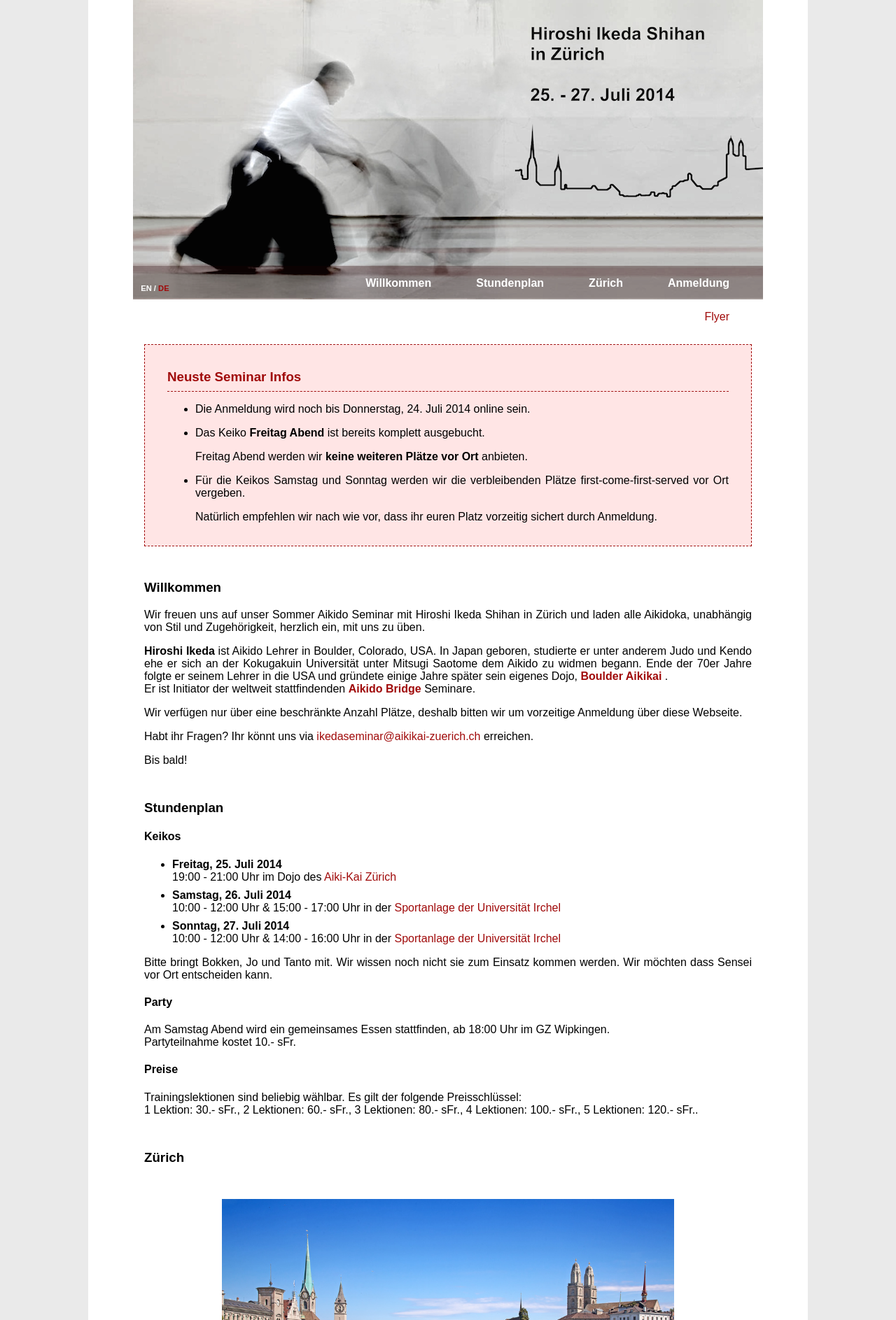
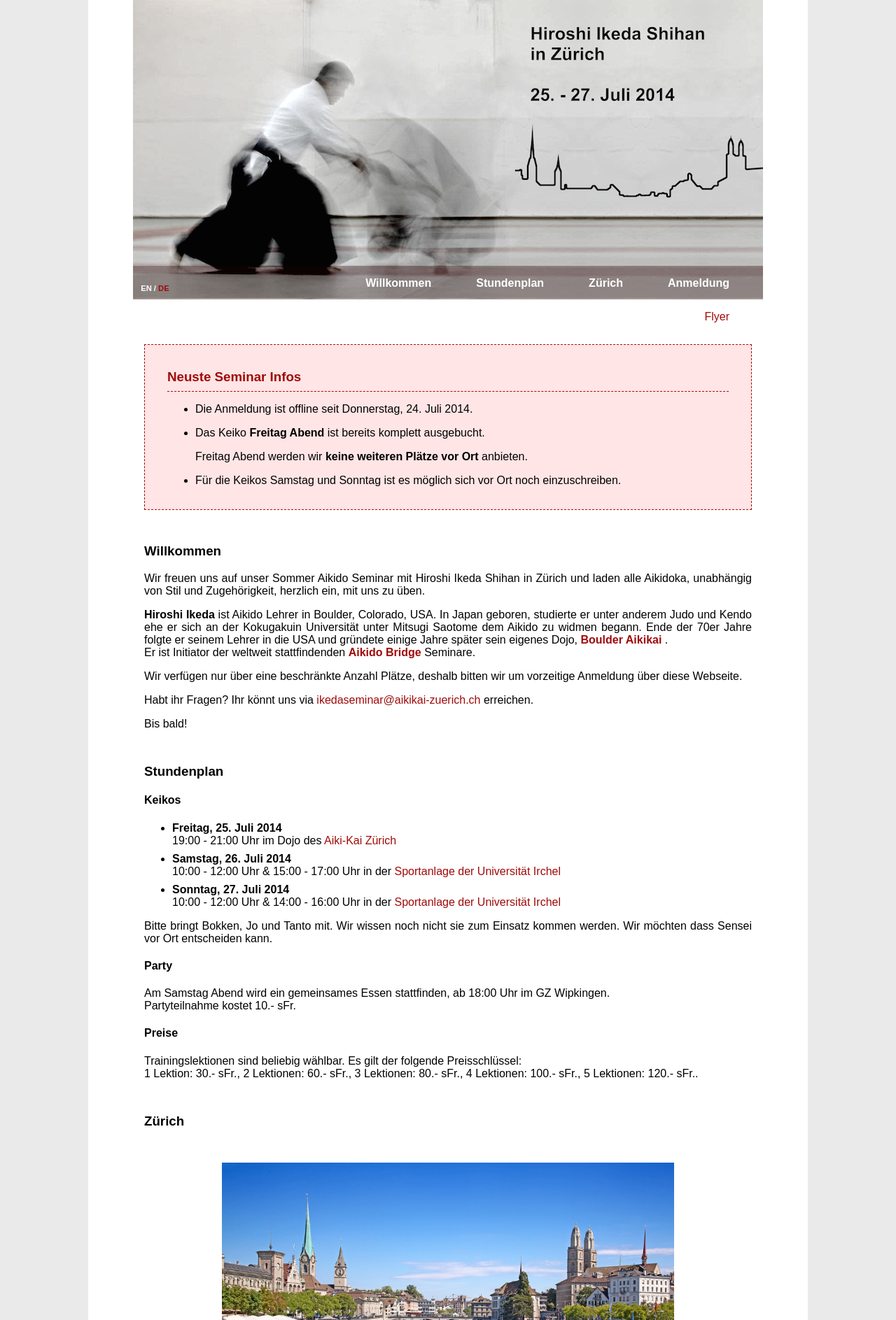
Before and after one commit to michigraber/associationmanager, a Django app: page /de/ in a window 1280 px wide. Shown: the part 33-1920 px from the top of the page at 70% size. Run offline with Django 3.2, Linux system fonts and the light colour scheme; parts of the project's set-up code (start-up, migrations or seed data) failed here and were passed over; some libraries are stand-ins or nearby versions.

Commit message:
lastest info update

```diff
--- a/ikedaseminar/templates/welcome.html
+++ b/ikedaseminar/templates/welcome.html
@@ -9,15 +9,14 @@
     <h3>Neuste Seminar Infos</h3>
     <ul>
         <li>
-        <p>Die Anmeldung wird noch bis Donnerstag, 24. Juli 2014 online sein.<p>
+        <p>Die Anmeldung ist offline seit Donnerstag, 24. Juli 2014.<p>
         </li>
         <li>
         <p>Das Keiko <strong>Freitag Abend</strong> ist bereits komplett ausgebucht.</p>
         <p>Freitag Abend werden wir <strong>keine weiteren Pl&auml;tze vor Ort</strong> anbieten.</p>
         </li>
         <li>
-        <p>F&uuml;r die Keikos Samstag und Sonntag werden wir die verbleibenden Pl&auml;tze first-come-first-served vor Ort vergeben.</p>
-        <p>Nat&uuml;rlich empfehlen wir nach wie vor, dass ihr euren Platz vorzeitig sichert durch Anmeldung.</p>
+        <p>F&uuml;r die Keikos Samstag und Sonntag ist es m&ouml;glich sich vor Ort noch einzuschreiben.</p>
         </li>
     </ul>
 </div>
@@ -97,7 +96,7 @@ Lektionen: 100.- sFr., 5 Lektionen: 120.- sFr..</br>
 <h4>Adressen zum Seminar</h4>
 <p>
 <h5><a id='AikiKai' href='http://www.aikikai-zuerich.ch'>Aiki-Kai Z&uuml;rich</a></h5>
-Hardturmstrasse 168<br>
+Hardturmstrasse 169<br>
 8005 Z&uuml;rich<br>
 Tramhaltestelle Fischerweg, Tram Nr. 17
 </p>
@@ -151,14 +150,13 @@ Mehrzonen-Tickets am SBB- oder VBZ-Schalter am Flughafen bezogen werden.
     <h3>Latest Seminar Information</h3>
     <ul>
         <li>
-        <p>The registration will be online until Thursday, July 24 2014.</p>
+        <p>The registration is offline since Thursday, July 24 2014.</p>
         </li>
         <li><p>The Keiko on <strong>Friday evening is fully booked!</strong></p>
         <p>There will be <strong>no additional places at the door on Friday.</strong></p>
         </li>
         <li>
-        <p>We will offer the remaining places for the keikos on Saturday and Sunday first-come-first-served on the spot.</p>
-        <p>Of course we still recommend that you secure your place via registration.</p>
+        <p>It is possible to register at the door for the Keikos on Saturday and Sunday.</p>
         </li>
     </ul>
 </div>
@@ -240,7 +238,7 @@ calculated according to the following key:<br>
 <h4>Seminar addresses</h4>
 <p>
 <h5><a id='AikiKai' href='http://www.aikikai-zuerich.ch'>Aiki-Kai Z&uuml;rich</a></h5>
-Hardturmstrasse 168<br>
+Hardturmstrasse 169<br>
 8005 Z&uuml;rich<br>
 Tram stop Fischerweg, Tram Nr. 17
 </p>
@@ -285,7 +283,7 @@ Tourism</a>.  </p>
 <p>
 <h4>Public transportation</h4>
 Z&uuml;rich has a very well developed public transportation system. In case you
-want to use while being in Z&uuml;rich we recommend you to buy <a
+want to use it while being in Z&uuml;rich we recommend you to buy <a
 href='https://www.stadt-zuerich.ch/vbz/de/index/tickets/sortiment_preise/tageskarte_einzelbillett.secure.html'>
 VBZ Day Tickets</a>. You can buy them at the ticket machines on every tram
 stop, at the counters of bigger tram stops or when arriving at the airport or
```
